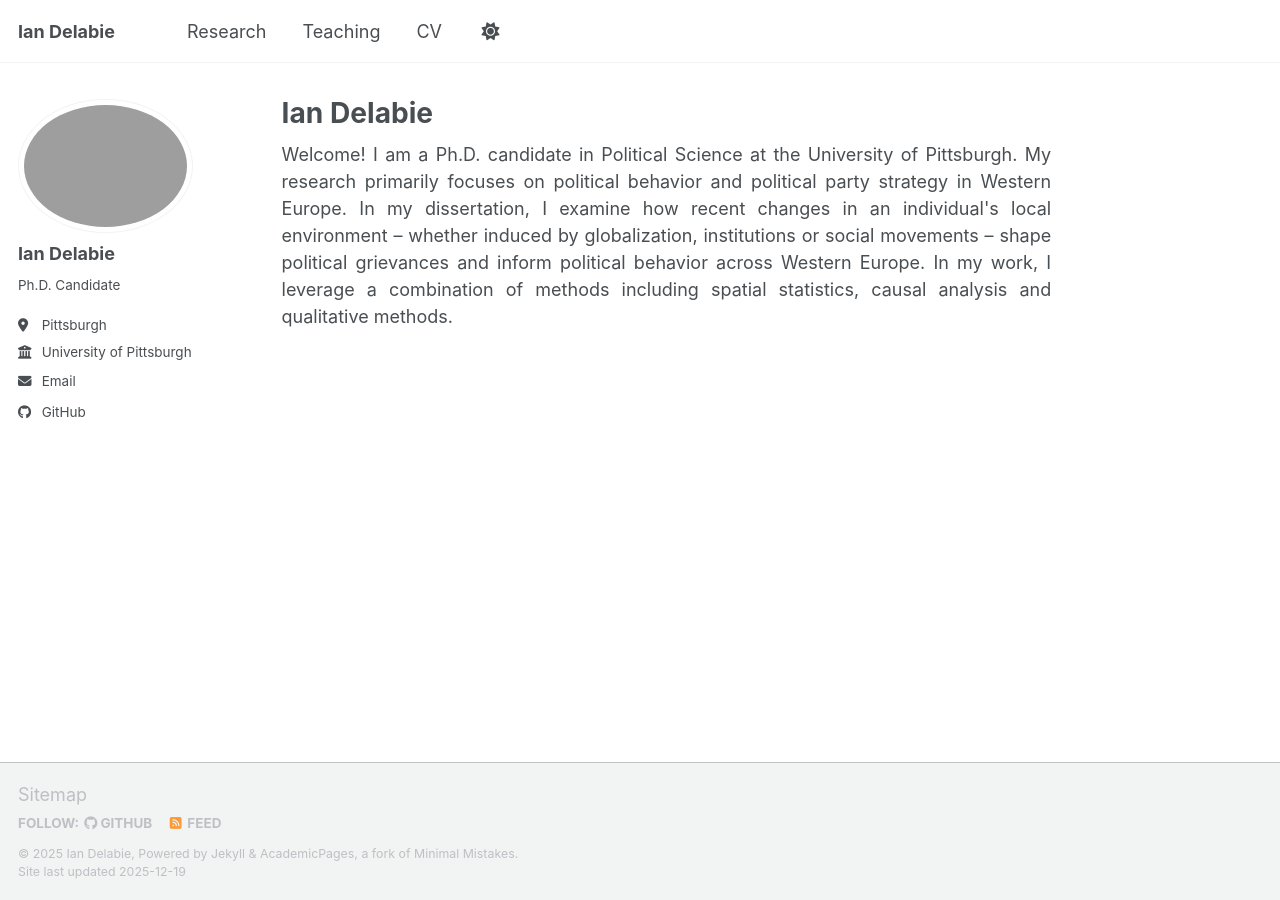
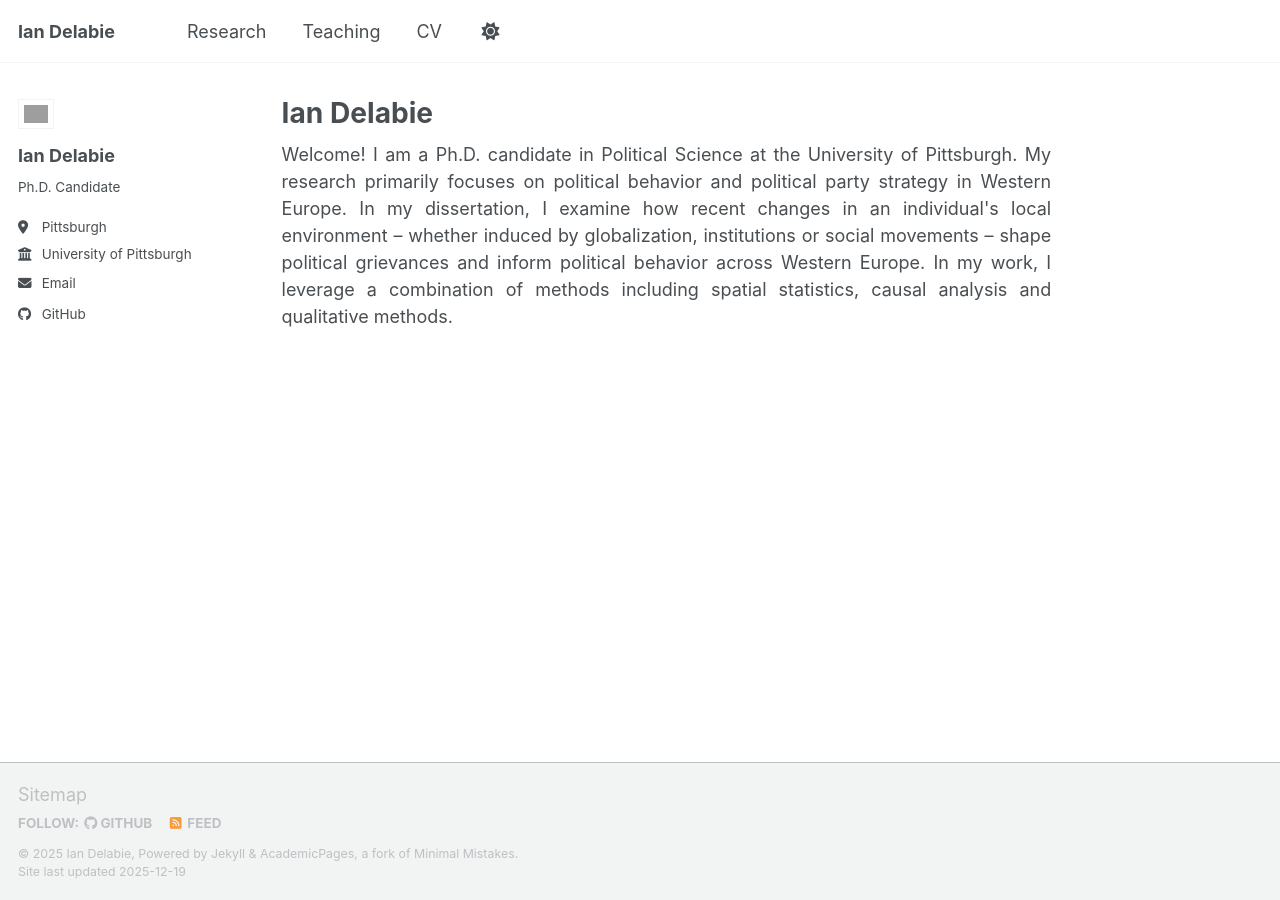
Before and after one commit to idelabie/idelabie.github.io, a Jekyll site: the page built from index.md, in a window 1280 px wide. Built offline with Jekyll 4.4.1, drawn with Linux system fonts in a browser that asks for light colours; a script bundle is joined from its source files by our own code; library files that are not in the unit come from our copies.

Commit message:
Update _sidebar.scss

```diff
--- a/_sass/layout/_sidebar.scss
+++ b/_sass/layout/_sidebar.scss
@@ -83,9 +83,9 @@
 .author__avatar {
   display: table-cell;
   vertical-align: top;
-  width: 36px;
+  width: 36px !important;
   // set width only, for non-square avatars
-  height: 36px;
+  height: 36px !important;
 
   @include breakpoint($large) {
     display: block;
@@ -95,7 +95,6 @@
 
   img {
     max-width: 175px;
-    border-radius: 50%;
 
     @include breakpoint($large) {
       padding: 5px;
```
